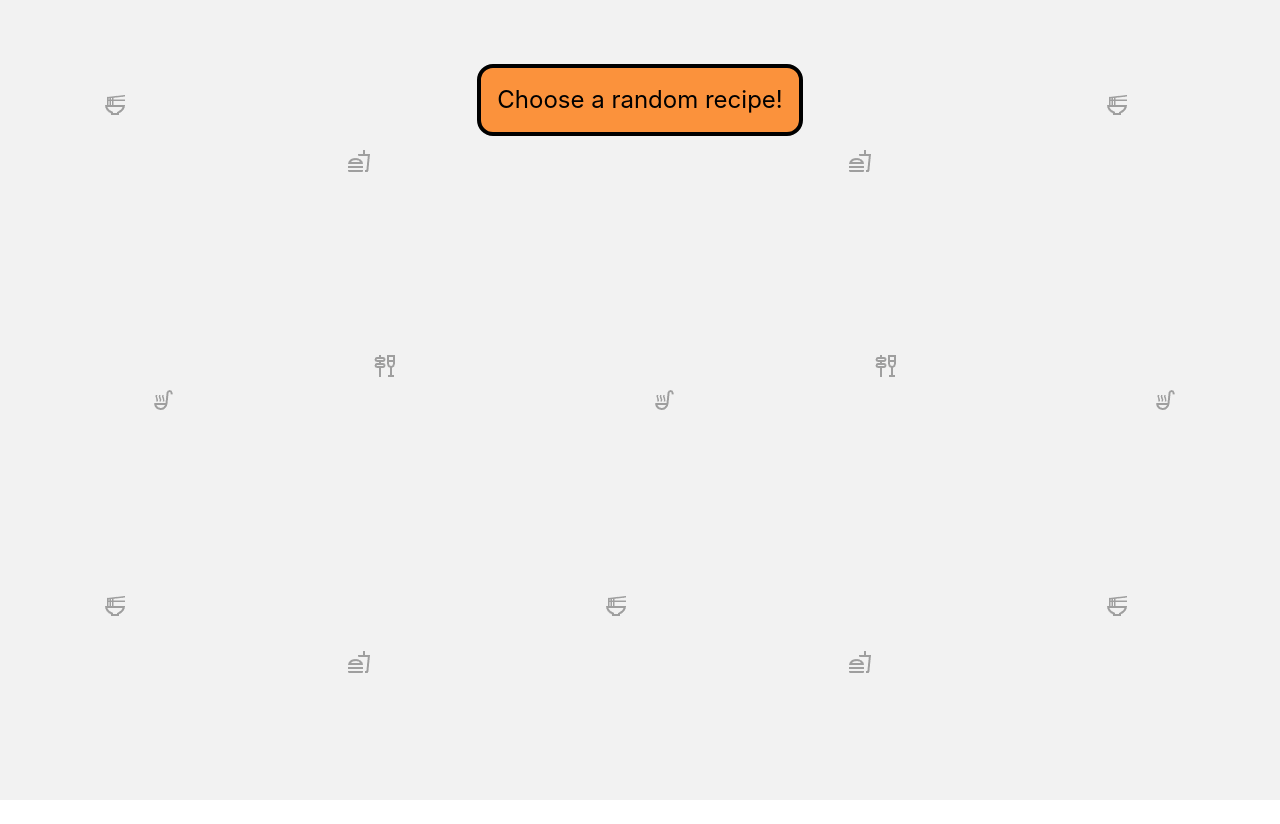
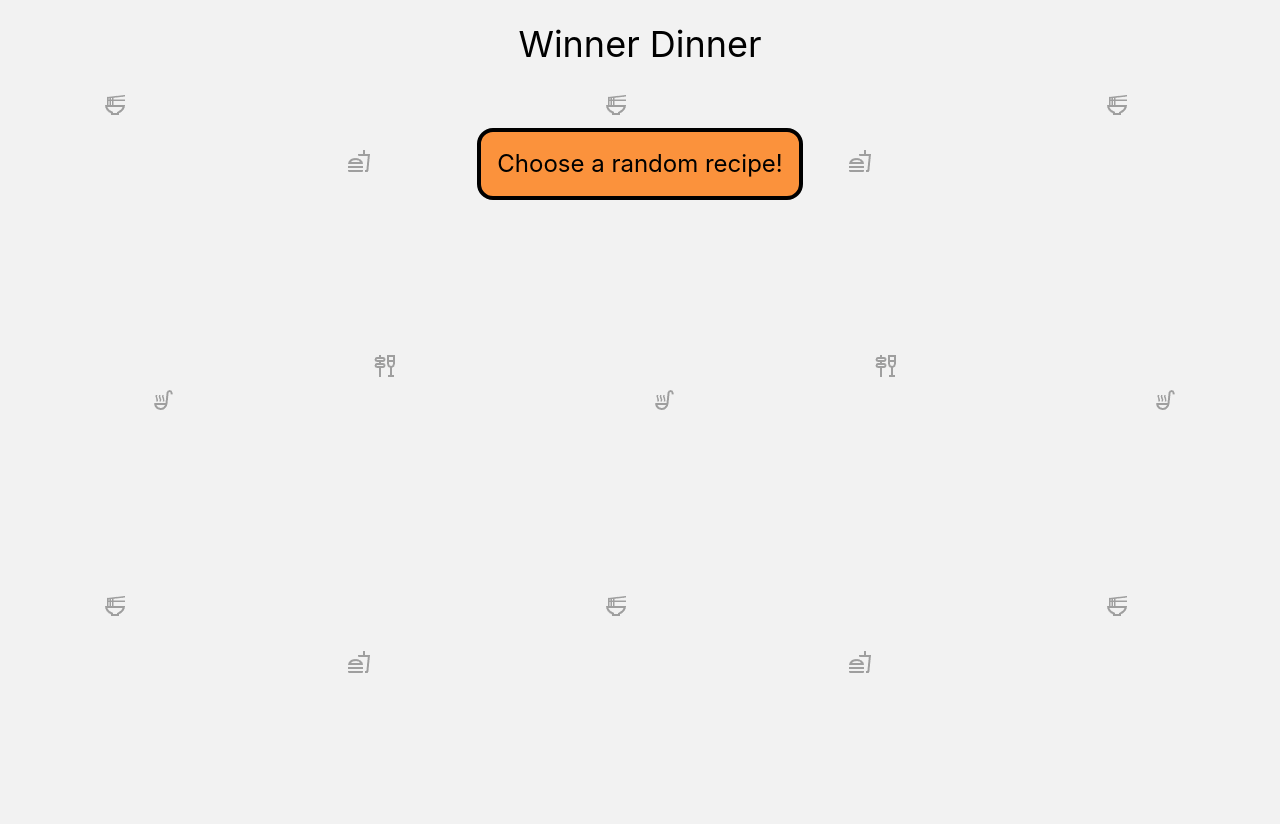
Before and after one commit to adamhale-exe/Winner-Dinner, a React (Create React App) app in the folder winner-dinner-app/: page / in a window 1280 px wide. Before the commit the page ends 800 px from the top, so only its background shows below. Built offline with nearby package versions, Linux system fonts and the light colour scheme.

Commit message:
added new font styling and header

```diff
--- a/winner-dinner-app/src/App.js
+++ b/winner-dinner-app/src/App.js
@@ -1,8 +1,8 @@
 import { useState } from "react";
 import "./App.css";
-import RandomRecipe from "./RandomRecipe.jsx";
-import RecipeCard from "./RecipeCard.js";
-import RecipeChooseForm from "./RecipeChooseForm.jsx";
+import RandomRecipe from "./components/RandomRecipe.jsx";
+import RecipeCard from "./components/RecipeCard.js";
+import RecipeChooseForm from "./components/RecipeChooseForm.jsx";
 
 export default function App() {
   let [recipeChosen, setRecipeChosen] = useState(false);
@@ -17,6 +17,9 @@
   }
   return (
     <main className="text-black">
+      <div>
+        <h1 className="text-4xl flex justify-center mt-6">Winner Dinner</h1>
+      </div>
       <div className="flex justify-center py-16">
         {recipeChosen ? null : (
           <RandomRecipe recipeChosenHandler={recipeChosenHandler} />
--- a/winner-dinner-app/src/RecipeCard.js
+++ b/winner-dinner-app/src/components/RecipeCard.js
@@ -1,7 +1,7 @@
 export default function RecipeCard({ currentRecipe, recipeChosenFalse }) {
   return (
     <div className="flex flex-col justify-center items-center">
-      <div className="flex flex-col text-center justify-center rounded-2xl bg-white border-black border-4 min-w-80 min-h-80">
+      <div className="flex flex-col text-center justify-center rounded-2xl bg-orange-400 border-black border-4 min-w-80 min-h-80">
         <h2>{currentRecipe.name}</h2>
         <h3>Length: {currentRecipe.time}</h3>
         <h3>Carb family: {currentRecipe.carb.payload.carb} </h3>
@@ -17,7 +17,7 @@
         </h3>
       </div>
       <div
-        className="flex flex-col text-center justify-center rounded-2xl bg-white border-black border-4 w-20 mt-4 min-h-8"
+        className="flex flex-col text-center justify-center rounded-2xl bg-orange-400 border-black border-4 w-20 mt-4 min-h-8"
         onClick={recipeChosenFalse}
       >
         <h2>Back</h2>
--- a/winner-dinner-app/src/index.css
+++ b/winner-dinner-app/src/index.css
@@ -1,10 +1,11 @@
 @tailwind base;
 @tailwind components;
 @tailwind utilities;
+@import url('https://fonts.googleapis.com/css2?family=Space+Grotesk:wght@300;400;500&display=swap');
 
 body {
   margin: 0;
-  font-family: -apple-system, BlinkMacSystemFont, 'Segoe UI', 'Roboto', 'Oxygen',
+  font-family: 'Space Grotesk', -apple-system, BlinkMacSystemFont, 'Segoe UI', 'Roboto', 'Oxygen',
     'Ubuntu', 'Cantarell', 'Fira Sans', 'Droid Sans', 'Helvetica Neue',
     sans-serif;
   -webkit-font-smoothing: antialiased;
```
Also changed, not shown: winner-dinner-app/src/components/RandomRecipe.jsx (renamed from winner-dinner-app/src/RandomRecipe.jsx, +4 -5 lines), winner-dinner-app/src/components/RecipeChooseForm.jsx (renamed from winner-dinner-app/src/RecipeChooseForm.jsx).
